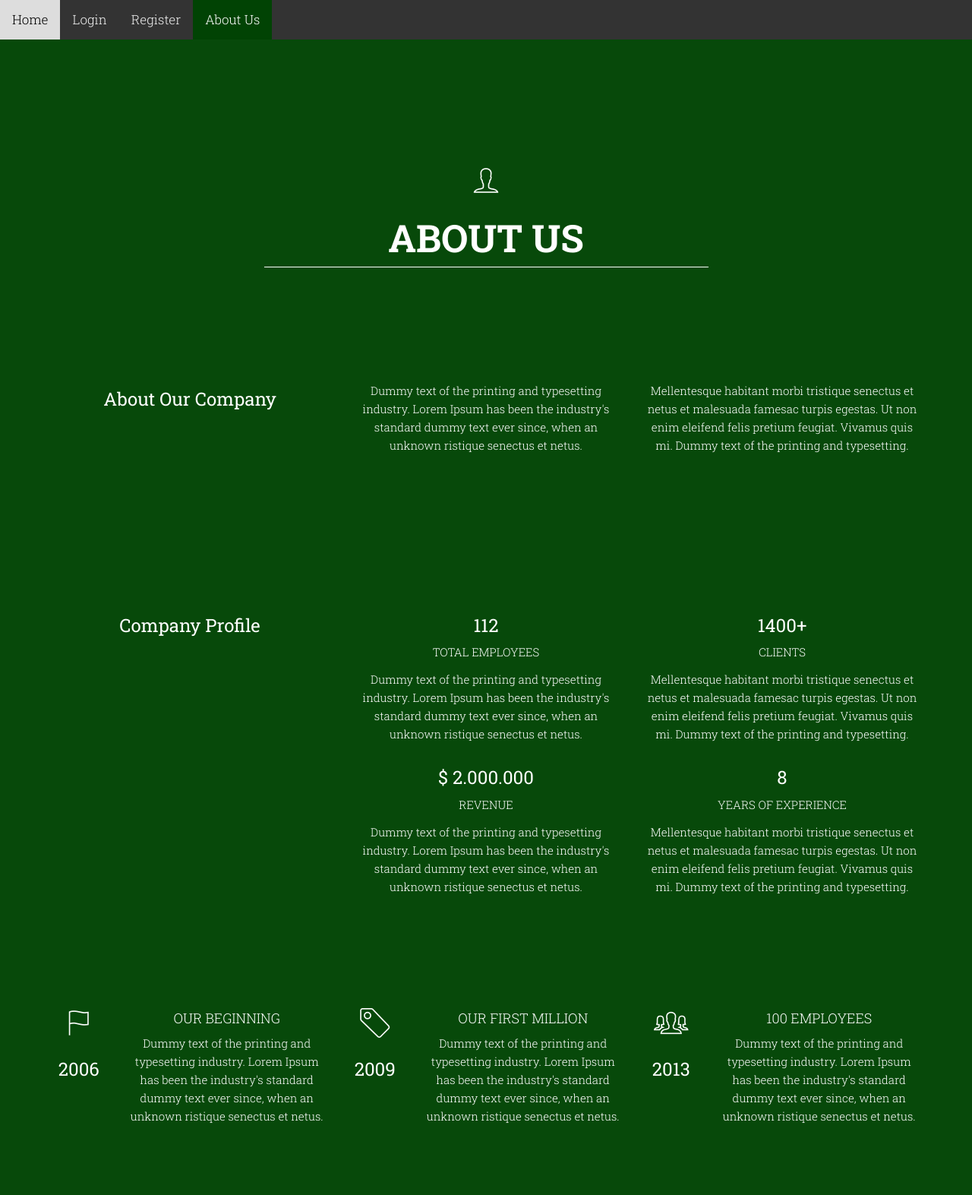
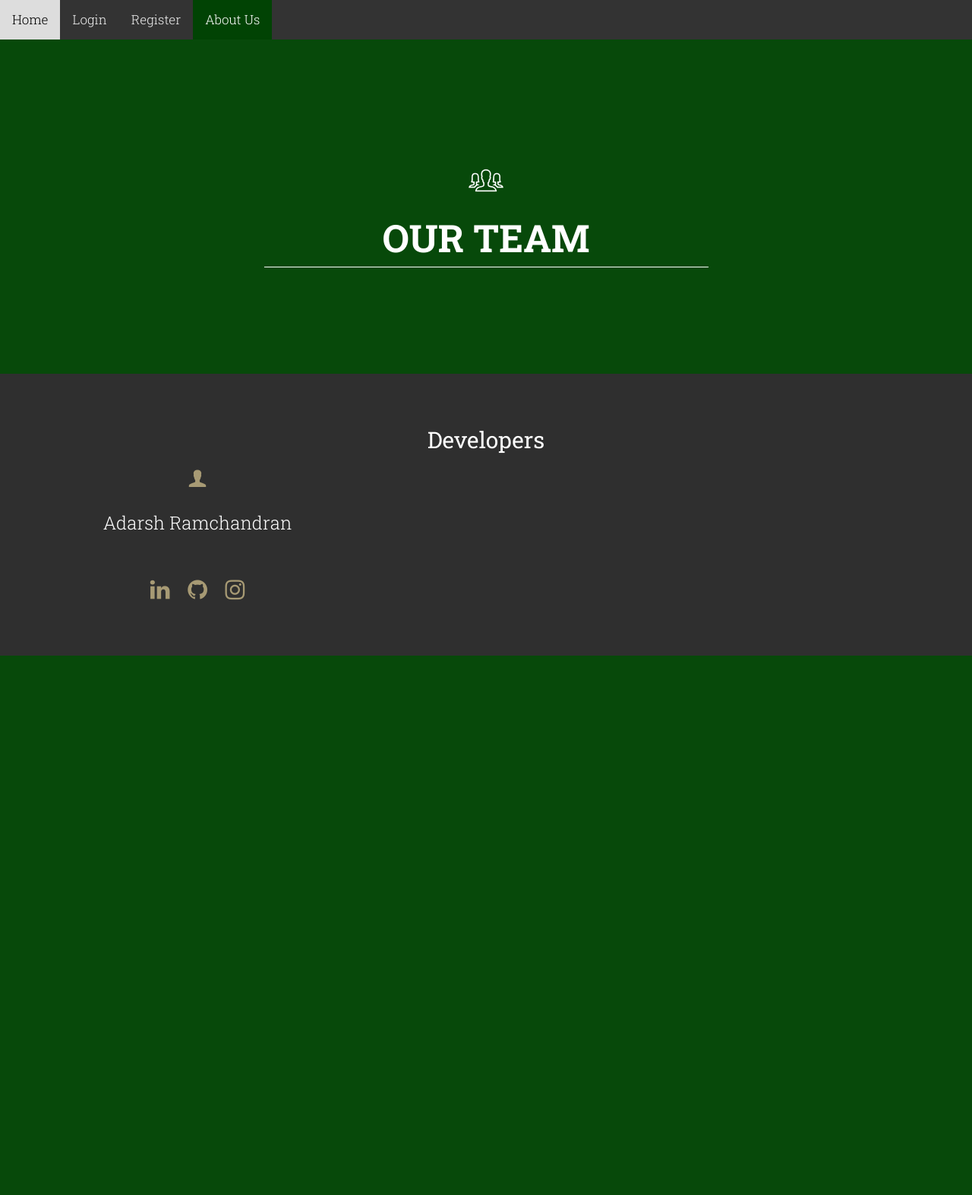
Before and after one commit to skekre98/MealApp, a Django app: page /about/ in a window 1280 px wide. Shown: the whole page at 76% size. After the commit the page ends 863 px from the top, so only its background shows below. Run offline with Django 3.2, Linux system fonts and the light colour scheme; some libraries are stand-ins or nearby versions; some web fonts are replaced.

Commit message:
developers page

```diff
--- a/src/templates/about.html
+++ b/src/templates/about.html
@@ -42,91 +42,32 @@
 
   <div class="container">
     <div class="row mt3 presentation centered">
-      <i class="icon ion-ios7-person-outline large-icon"></i>
-      <h1 class="centered">ABOUT US</h1>
+      <i class="icon ion-ios7-people-outline large-icon"></i>
+      <h1 class="centered">OUR TEAM</h1>
       <hr>
-    </div>
-    <div class="row presentation">
-      <div class="col-lg-4 col-md-4">
-        <h3>About Our Company</h3>
-      </div>
-
-      <div class="col-lg-4 col-md-4">
-        <p>Dummy text of the printing and typesetting industry. Lorem Ipsum has been the industry's standard dummy text ever since, when an unknown ristique senectus et netus.</p>
-      </div>
-
-      <div class="col-lg-4 col-md-4">
-        <p>Mellentesque habitant morbi tristique senectus et netus et malesuada famesac turpis egestas. Ut non enim eleifend felis pretium feugiat. Vivamus quis mi. Dummy text of the printing and typesetting.</p>
-      </div>
     </div>
     <!-- /row -->
   </div>
 
-  <div class="container mt2">
-    <div class="row presentation">
-      <div class="col-lg-4 col-md-4">
-        <h3>Company Profile</h3>
+  <section id="end" class="section-footer">
+    <div class="container centered ptb">
+      <div class="col-md-6 col-md-offset-3">
+        <h2>Developers</h2>
       </div>
 
       <div class="col-lg-4 col-md-4">
-        <h3>112</h3>
-        <p>TOTAL EMPLOYEES</p>
-        <p>Dummy text of the printing and typesetting industry. Lorem Ipsum has been the industry's standard dummy text ever since, when an unknown ristique senectus et netus.</p>
-      </div>
-
-      <div class="col-lg-4 col-md-4">
-        <h3>1400+</h3>
-        <p>CLIENTS</p>
-        <p>Mellentesque habitant morbi tristique senectus et netus et malesuada famesac turpis egestas. Ut non enim eleifend felis pretium feugiat. Vivamus quis mi. Dummy text of the printing and typesetting.</p>
-      </div>
-
-      <div class="col-lg-4 col-md-4">
-      </div>
-
-      <div class="col-lg-4 col-md-4">
-        <h3>$ 2.000.000</h3>
-        <p>REVENUE</p>
-        <p>Dummy text of the printing and typesetting industry. Lorem Ipsum has been the industry's standard dummy text ever since, when an unknown ristique senectus et netus.</p>
-      </div>
-
-      <div class="col-lg-4 col-md-4">
-        <h3>8</h3>
-        <p>YEARS OF EXPERIENCE</p>
-        <p>Mellentesque habitant morbi tristique senectus et netus et malesuada famesac turpis egestas. Ut non enim eleifend felis pretium feugiat. Vivamus quis mi. Dummy text of the printing and typesetting.</p>
+        <i class="icon ion-person large-icon"></i>
+        <h3>Adarsh Ramchandran</h3>
+        <p class="mt">
+          <a href="#"><i class="fa fa-linkedin"></i></a>
+          <a href="#"><i class="fa fa-github"></i></a>
+          <a href="#"><i class="fa fa-instagram"></i></a>
+        </p>
       </div>
     </div>
-    <!-- /row -->
-  </div>
+  </section>
 
-  <div class="container mt">
-    <div class="row presentation">
-      <div class="col-lg-1 col-md-1 centered">
-        <i class="icon ion-ios7-flag-outline large-icon"></i>
-        <h3>2006</h3>
-      </div>
-      <div class="col-lg-3 col-md-3">
-        <h4>OUR BEGINNING</h4>
-        <p>Dummy text of the printing and typesetting industry. Lorem Ipsum has been the industry's standard dummy text ever since, when an unknown ristique senectus et netus.</p>
-      </div>
-      <div class="col-lg-1 col-md-1 centered">
-        <i class="icon ion-ios7-pricetag-outline large-icon"></i>
-        <h3>2009</h3>
-      </div>
-      <div class="col-lg-3 col-md-3">
-        <h4>OUR FIRST MILLION</h4>
-        <p>Dummy text of the printing and typesetting industry. Lorem Ipsum has been the industry's standard dummy text ever since, when an unknown ristique senectus et netus.</p>
-      </div>
-      <div class="col-lg-1 col-md-1 centered">
-        <i class="icon ion-ios7-people-outline large-icon"></i>
-        <h3>2013</h3>
-      </div>
-      <div class="col-lg-3 col-md-3">
-        <h4>100 EMPLOYEES</h4>
-        <p>Dummy text of the printing and typesetting industry. Lorem Ipsum has been the industry's standard dummy text ever since, when an unknown ristique senectus et netus.</p>
-      </div>
-    </div>
-    <!-- /row -->
-  </div>
+
 
   <!-- JavaScript Libraries -->
   <script src="{% static 'lib/jquery/jquery.min.js' %}"></script>
--- a/static/css/ploy.css
+++ b/static/css/ploy.css
@@ -135,6 +135,11 @@ a img {
 
 .section-footer p {
 	color: #c9c9c9;
+}
+
+.section-footer h2 {
+	color: white;
+	font-weight: 500;
 }
 
 .section-footer h3 {
```
